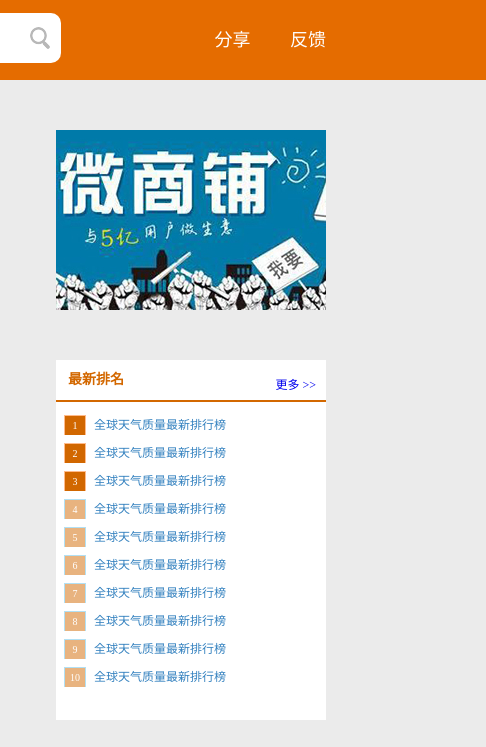
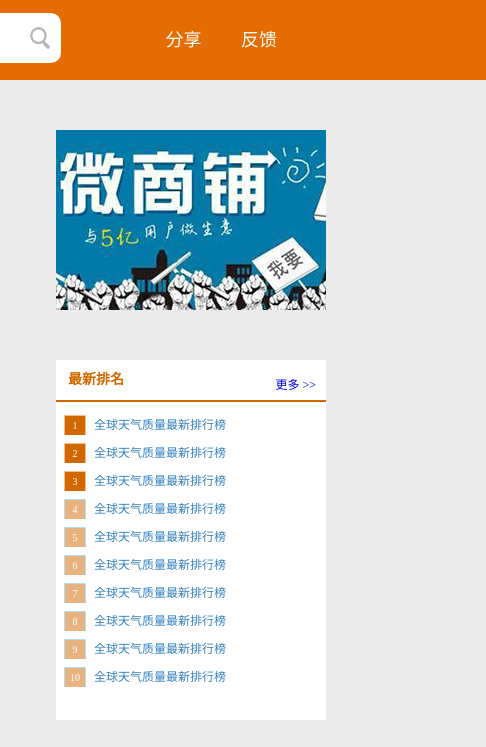
Before and after one commit to Senn666/cool_rank_link, a plain HTML site: page index.html in a window 1280 px wide. Shown: the top 747 px of the page, 794-1280 px from the left. Drawn offline with Linux system fonts and the light colour scheme.

Commit message:
updat2
“反馈”修正margin-left

```diff
--- a/mainstyle.css
+++ b/mainstyle.css
@@ -34,7 +34,7 @@
 	background: #fff url(cool/images/seIcon.png) 394px center no-repeat;
 }
 .head_inner span{
-	margin-left: 149px;
+	margin-left: 100px;
 	margin-right: 35px;
 }
 
```
